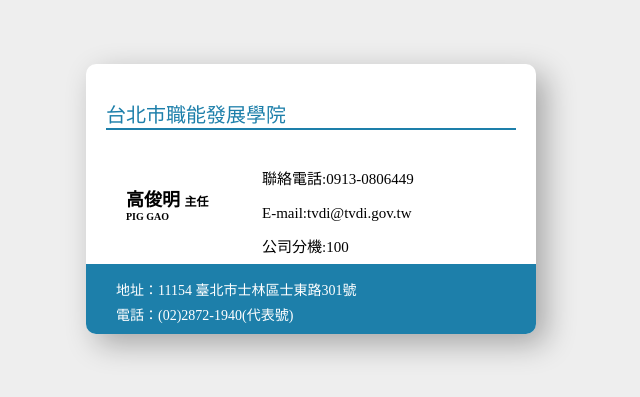
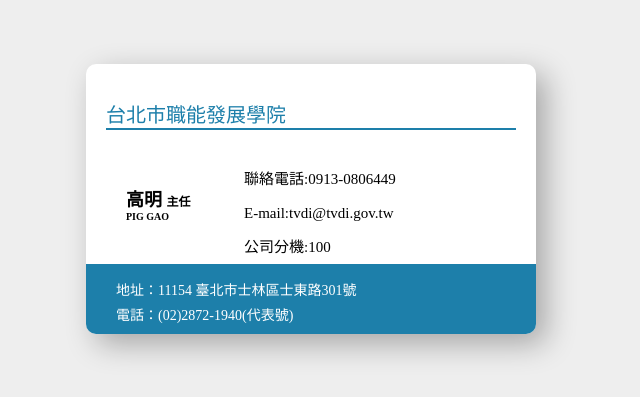
Before and after one commit to tvdiedu/card, a plain HTML site: page index.html in a window 1280 px wide. Shown: the part 201-598 px from the top of the page, without its empty margins (329-969 px from the left). Drawn offline with Linux system fonts and the light colour scheme.

Commit message:
2 update name

```diff
--- a/index.html
+++ b/index.html
@@ -21,7 +21,7 @@
         <div class="mid">
             <div class="name">
                 <div class="chinese">
-                    <p>高俊明 <span>主任</span></p>
+                    <p>高明 <span>主任</span></p>
                 </div>
                 <div class="eng">
                     <p>PIG GAO</p>
```
